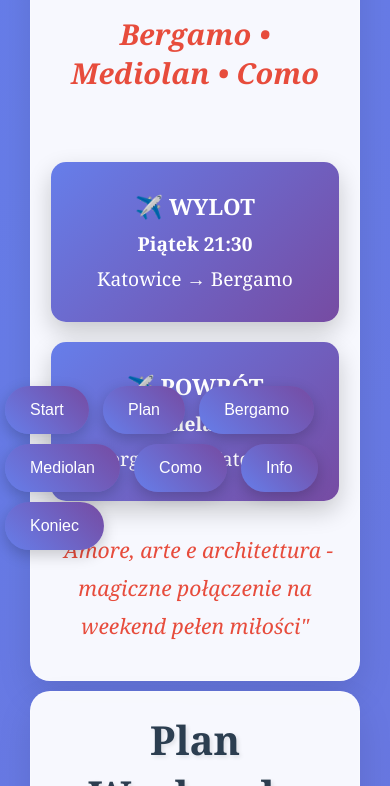
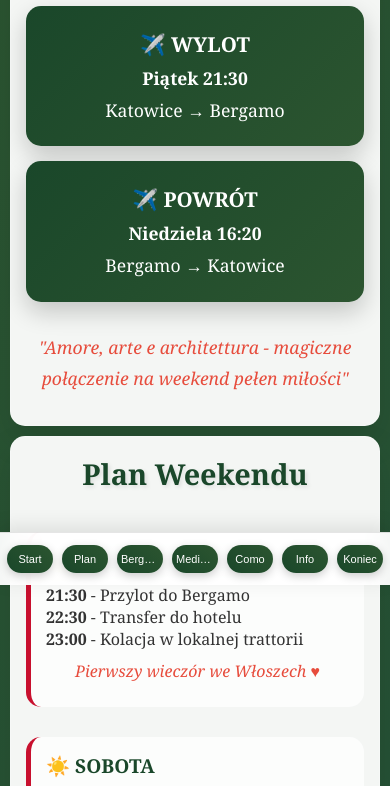
Before and after one commit to dominikmodrzejewski99/dominikmodrzejewski99.github.io, a plain HTML site: page strona.html in a window 390 px wide. Shown: the part 259-1045 px from the top of the page. Drawn offline with Linux system fonts and the light colour scheme.

Commit message:
Add files via upload

```diff
--- a/strona.html
+++ b/strona.html
@@ -13,9 +13,10 @@
 
         body {
             font-family: 'Georgia', serif;
-            background: linear-gradient(135deg, #667eea 0%, #764ba2 100%);
+            background: linear-gradient(135deg, #2c5530 0%, #1a4a3e 50%, #0f3460 100%);
             color: #333;
             overflow-x: hidden;
+            padding-bottom: 80px;
         }
 
         .presentation {
@@ -45,7 +46,7 @@
 
         .slide-title {
             font-size: 2.5em;
-            color: #2c3e50;
+            color: #1a472a;
             text-align: center;
             margin-bottom: 30px;
             text-shadow: 2px 2px 4px rgba(0, 0, 0, 0.1);
@@ -53,7 +54,7 @@
 
         .slide-subtitle {
             font-size: 1.8em;
-            color: #e74c3c;
+            color: #c8102e;
             text-align: center;
             margin-bottom: 40px;
             font-style: italic;
@@ -73,20 +74,20 @@
         }
 
         .day-section {
-            background: rgba(255, 255, 255, 0.7);
+            background: rgba(255, 255, 255, 0.8);
             padding: 25px;
             border-radius: 15px;
-            border-left: 5px solid #e74c3c;
+            border-left: 5px solid #c8102e;
         }
 
         .day-section h3 {
-            color: #2c3e50;
+            color: #1a472a;
             font-size: 1.5em;
             margin-bottom: 15px;
         }
 
         .attraction {
-            background: linear-gradient(45deg, #ff6b6b, #ffa500);
+            background: linear-gradient(45deg, #2c5530, #1a472a);
             color: white;
             padding: 15px;
             margin: 10px 0;
@@ -97,7 +98,7 @@
         }
 
         .restaurant {
-            background: linear-gradient(45deg, #4ecdc4, #44a08d);
+            background: linear-gradient(45deg, #c8102e, #9b0c23);
             color: white;
             padding: 15px;
             margin: 10px 0;
@@ -108,8 +109,8 @@
         }
 
         .info-box {
-            background: rgba(52, 152, 219, 0.1);
-            border: 2px solid #3498db;
+            background: rgba(26, 71, 42, 0.1);
+            border: 2px solid #1a472a;
             padding: 20px;
             border-radius: 15px;
             margin: 20px 0;
@@ -123,7 +124,7 @@
         }
 
         .flight-card {
-            background: linear-gradient(135deg, #667eea, #764ba2);
+            background: linear-gradient(135deg, #1a472a, #2c5530);
             color: white;
             padding: 25px;
             border-radius: 15px;
@@ -132,7 +133,7 @@
         }
 
         .heart {
-            color: #e74c3c;
+            color: #c8102e;
             font-size: 1.5em;
             animation: heartbeat 1.5s infinite;
         }
@@ -143,21 +144,21 @@
         }
 
         .map-placeholder {
-            background: linear-gradient(45deg, #ffeaa7, #fab1a0);
+            background: linear-gradient(45deg, #f4e4bc, #ddd3a0);
             height: 200px;
             border-radius: 15px;
             display: flex;
             align-items: center;
             justify-content: center;
             font-size: 1.5em;
-            color: #2d3436;
+            color: #1a472a;
             margin: 20px 0;
             box-shadow: 0 5px 15px rgba(0, 0, 0, 0.1);
         }
 
         .tips {
-            background: rgba(46, 204, 113, 0.1);
-            border: 2px solid #2ecc71;
+            background: rgba(200, 16, 46, 0.1);
+            border: 2px solid #c8102e;
             padding: 20px;
             border-radius: 15px;
             margin: 20px 0;
@@ -165,22 +166,36 @@
 
         .navigation {
             position: fixed;
-            bottom: 30px;
-            right: 30px;
+            bottom: 0;
+            left: 0;
+            right: 0;
+            background: rgba(255, 255, 255, 0.95);
+            backdrop-filter: blur(10px);
+            padding: 15px;
+            box-shadow: 0 -5px 20px rgba(0, 0, 0, 0.15);
+            border-top: 1px solid rgba(0, 0, 0, 0.1);
+            display: flex;
+            justify-content: center;
+            align-items: center;
+            flex-wrap: wrap;
+            gap: 8px;
             z-index: 1000;
         }
 
         .nav-btn {
-            background: linear-gradient(45deg, #667eea, #764ba2);
+            background: linear-gradient(45deg, #1a472a, #2c5530);
             color: white;
             border: none;
-            padding: 15px 25px;
-            margin: 5px;
-            border-radius: 25px;
+            padding: 12px 18px;
+            margin: 3px;
+            border-radius: 20px;
             cursor: pointer;
-            font-size: 16px;
-            box-shadow: 0 5px 15px rgba(0, 0, 0, 0.2);
+            font-size: 14px;
+            font-weight: 500;
+            box-shadow: 0 3px 10px rgba(0, 0, 0, 0.2);
             transition: all 0.3s ease;
+            min-width: 80px;
+            text-align: center;
         }
 
         .nav-btn:hover {
@@ -197,15 +212,110 @@
         }
 
         @media (max-width: 768px) {
+            .presentation {
+                padding: 10px;
+            }
+
             .day-plan {
                 grid-template-columns: 1fr;
+                gap: 15px;
             }
+
             .flight-info {
                 grid-template-columns: 1fr;
+                gap: 15px;
             }
+
             .slide {
-                padding: 20px;
-                margin: 10px;
+                padding: 20px 15px;
+                margin: 10px 0;
+                min-height: auto;
+                border-radius: 15px;
+            }
+
+            .slide-title {
+                font-size: 1.8em;
+                margin-bottom: 20px;
+                line-height: 1.2;
+            }
+
+            .slide-subtitle {
+                font-size: 1.3em;
+                margin-bottom: 25px;
+            }
+
+            .slide-content {
+                font-size: 1.1em;
+            }
+
+            .day-section {
+                padding: 15px;
+                margin-bottom: 15px;
+            }
+
+            .day-section h3 {
+                font-size: 1.2em;
+                margin-bottom: 10px;
+            }
+
+            .attraction, .restaurant {
+                padding: 12px;
+                margin: 8px 0;
+                font-size: 0.9em;
+            }
+
+            .flight-card {
+                padding: 20px 15px;
+            }
+
+            .info-box, .tips {
+                padding: 15px;
+                margin: 15px 0;
+            }
+
+            .navigation {
+                position: fixed;
+                bottom: 0;
+                left: 0;
+                right: 0;
+                background: rgba(255, 255, 255, 0.95);
+                backdrop-filter: blur(10px);
+                padding: 10px 5px;
+                box-shadow: 0 -5px 20px rgba(0, 0, 0, 0.1);
+                border-top: 1px solid rgba(0, 0, 0, 0.1);
+                display: flex;
+                justify-content: space-between;
+                align-items: center;
+                flex-wrap: wrap;
+                gap: 5px;
+                z-index: 1000;
+            }
+
+            .nav-btn {
+                flex: 1;
+                min-width: 45px;
+                padding: 8px 4px;
+                margin: 2px;
+                font-size: 11px;
+                border-radius: 15px;
+                text-align: center;
+                white-space: nowrap;
+                overflow: hidden;
+                text-overflow: ellipsis;
+            }
+
+            body {
+                padding-bottom: 70px;
+            }
+
+            .romantic-element {
+                font-size: 1em;
+                margin: 10px 0;
+            }
+
+            .map-placeholder {
+                height: 150px;
+                font-size: 1.2em;
             }
         }
     </style>
```
